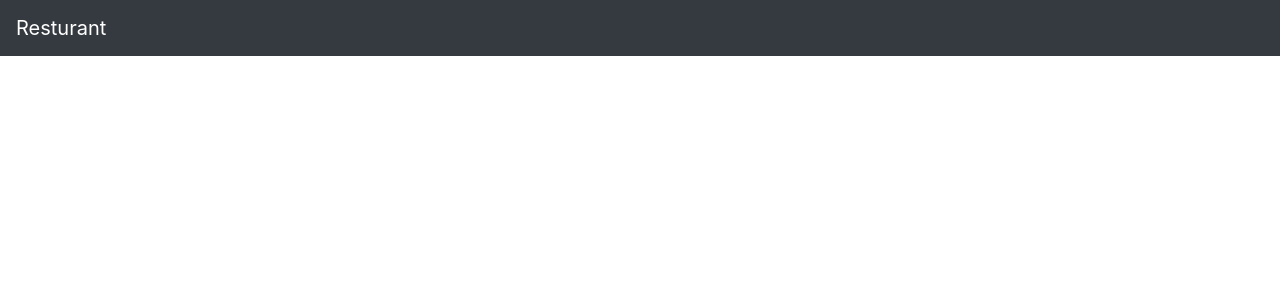
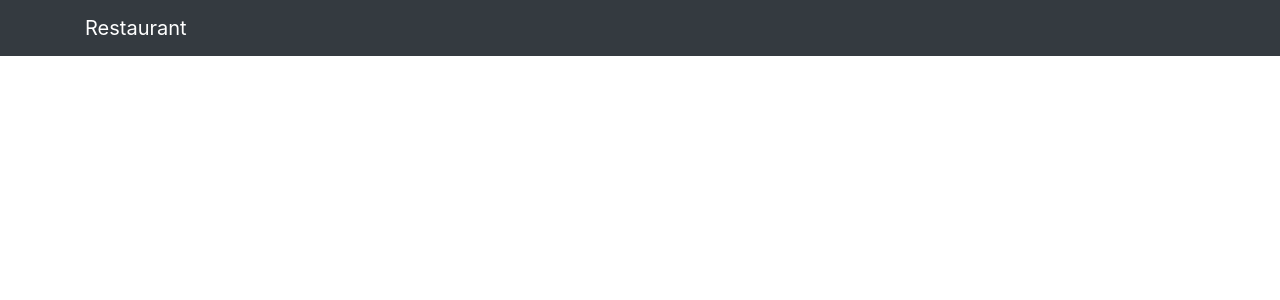
Before and after one commit to wapborhan/restaurant, a React (Create React App) app: page / in a window 1280 px wide. Shown: the top 300 px of the page. Built offline with nearby package versions, Linux system fonts and the light colour scheme.

Commit message:
Update Navigaion.js

```diff
--- a/src/components/header/Navigaion.js
+++ b/src/components/header/Navigaion.js
@@ -6,7 +6,9 @@ const Navigation = () => {
   return (
     <div>
       <Navbar dark color="dark">
-        <NavbarBrand href="/">Resturant</NavbarBrand>
+        <div className="container">
+          <NavbarBrand href="/">Restaurant</NavbarBrand>
+        </div>
       </Navbar>
     </div>
   );
```
